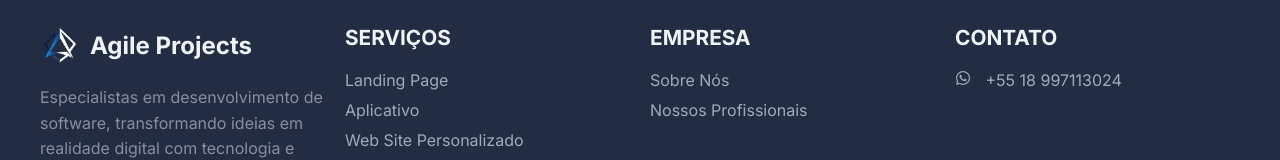
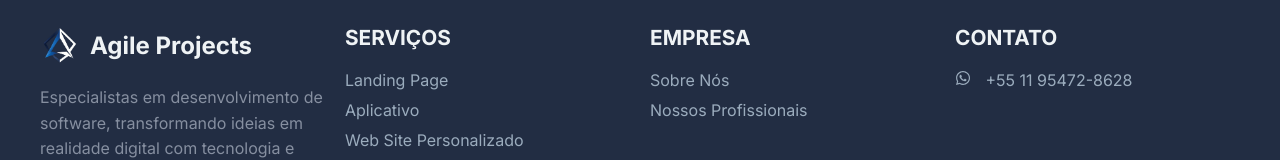
Before and after one commit to gsPatrick/AgileProjetcs, a React (Vite) app: page / in a window 1280 px wide. Shown: the part 4465-4625 px from the top of the page. Built offline with nearby package versions, Linux system fonts and the light colour scheme.

Commit message:
novo numero

```diff
--- a/src/components/Footer/Footer.jsx
+++ b/src/components/Footer/Footer.jsx
@@ -65,7 +65,7 @@ function Footer() {
     scrollToTop(path);
   };
 
-  const whatsappNumber = '+5518997113024';
+  const whatsappNumber = '+55954728628';
   const whatsappLink = `https://wa.me/${whatsappNumber}`;
 
   return (
@@ -118,7 +118,7 @@ function Footer() {
           <ul className="footer-contact-info">
 
             <li><a href={whatsappLink} target="_blank" rel="noopener noreferrer" className="whatsapp-contact-link">
-              <FaWhatsapp className="contact-icon whatsapp-icon" /> +55 18 997113024 </a></li>
+              <FaWhatsapp className="contact-icon whatsapp-icon" /> +55 11 95472-8628 </a></li>
           </ul>
         </div>
       </div>
```
